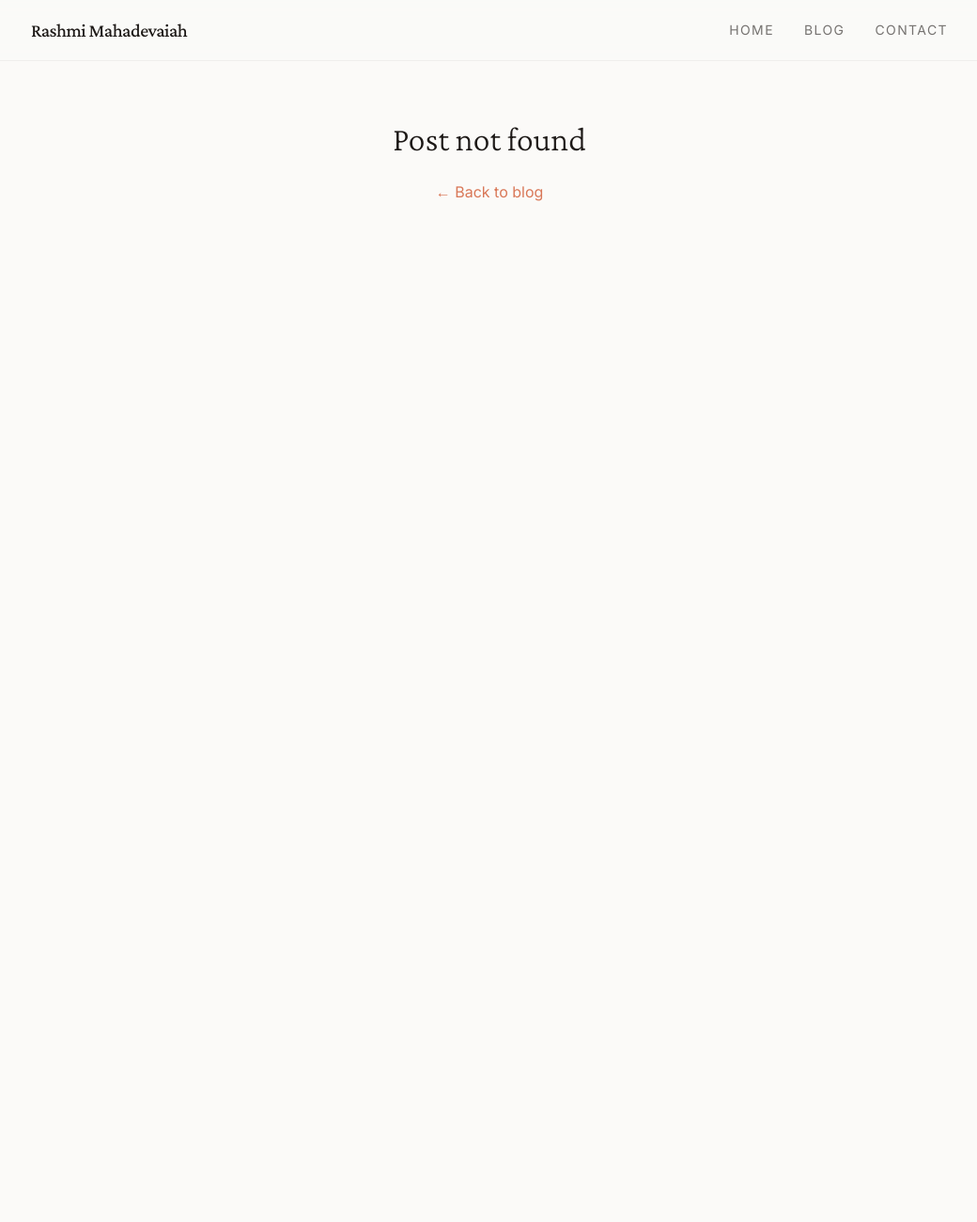
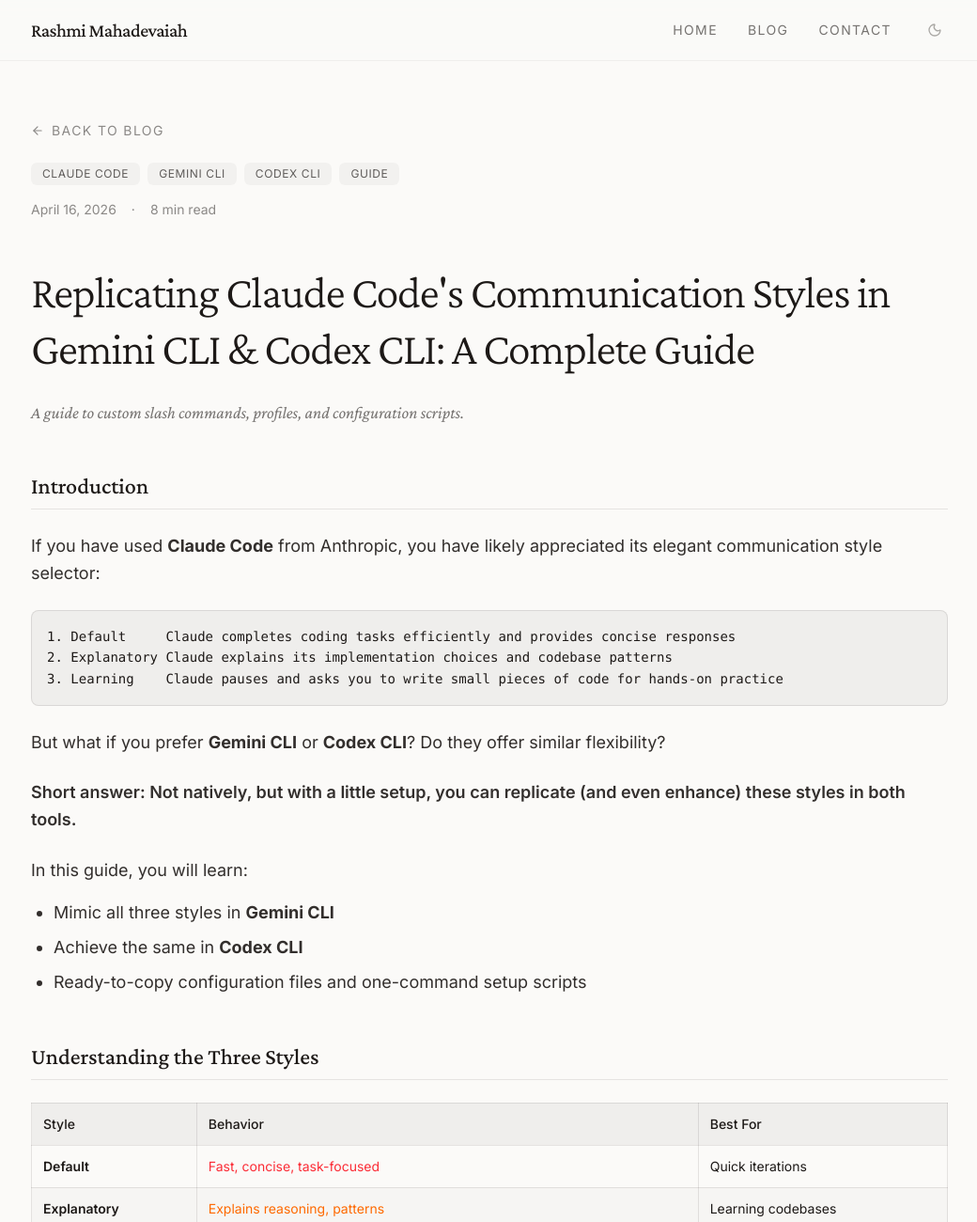
Before and after one commit to mahadevaiahrashmi/mahadevaiahrashmi.github.io, a React (Vite) app: page /blog/claude-style-replication in a window 1280 px wide. Before the commit this address had no page. Shown: the top 1300 px of the page at 94% size, without its empty margins (119-1159 px from the left). Before the commit the page ends 800 px from the top, so only its background shows below. Built offline with nearby package versions, Linux system fonts and the light colour scheme.

Commit message:
feat: add 'Replicating Claude Code Styles' blog post
- Extract content from comm.html into ClaudeStyleReplicationPost component
- Register post metadata and route
- Clean up source comm.html file

```diff
--- a/src/blog/posts.ts
+++ b/src/blog/posts.ts
@@ -34,4 +34,14 @@
     excerpt:
       "How we built a smart reordering system that tracks inventory and restocks kitchen supplies autonomously, saving hours of manual shopping every month.",
   },
+  {
+    slug: "claude-style-replication",
+    title: "Replicating Claude Code's Communication Styles",
+    subtitle: "A Complete Guide for Gemini CLI & Codex CLI",
+    date: "2026-04-16",
+    readTime: "8 min read",
+    tags: ["Claude Code", "Gemini CLI", "Codex CLI", "Guide"],
+    excerpt:
+      "Learn how to mimic Claude Code's elegant communication styles in Gemini and Codex CLI using custom slash commands, profiles, and configuration scripts.",
+  },
 ];
--- a/src/components/BlogPost.tsx
+++ b/src/components/BlogPost.tsx
@@ -611,9 +611,167 @@
   );
 }
 
+function ClaudeStyleReplicationPost() {
+  return (
+    <>
+      <h1 className="text-4xl md:text-5xl font-serif font-light tracking-tight mb-6 leading-tight">
+        Replicating Claude Code's Communication Styles in Gemini CLI & Codex CLI: A Complete Guide
+      </h1>
+
+      <p className="text-lg font-serif italic opacity-60 mb-12">
+        A guide to custom slash commands, profiles, and configuration scripts.
+      </p>
+
+      <h2 className="text-2xl font-serif font-medium mt-12 mb-6 pb-2 border-b border-anthropic-text/10">
+        Introduction
+      </h2>
+      <p className="text-lg leading-relaxed opacity-90 mb-6">
+        If you have used <strong>Claude Code</strong> from Anthropic, you have likely appreciated its elegant communication style selector:
+      </p>
+      <CodeBlock>
+{`1. Default     Claude completes coding tasks efficiently and provides concise responses
+2. Explanatory Claude explains its implementation choices and codebase patterns
+3. Learning    Claude pauses and asks you to write small pieces of code for hands-on practice`}
+      </CodeBlock>
+
+      <p className="text-lg leading-relaxed opacity-90 mb-6">
+        But what if you prefer <strong>Gemini CLI</strong> or <strong>Codex CLI</strong>? Do they offer similar flexibility?
+      </p>
+      <p className="text-lg leading-relaxed opacity-90 mb-6 font-semibold">
+        Short answer: Not natively, but with a little setup, you can replicate (and even enhance) these styles in both tools.
+      </p>
+
+      <p className="text-lg leading-relaxed opacity-90 mb-4">In this guide, you will learn:</p>
+      <ul className="list-disc pl-6 mb-6 space-y-2 text-lg leading-relaxed opacity-90">
+        <li>Mimic all three styles in <strong>Gemini CLI</strong></li>
+        <li>Achieve the same in <strong>Codex CLI</strong></li>
+        <li>Ready-to-copy configuration files and one-command setup scripts</li>
+      </ul>
+
+      <h2 className="text-2xl font-serif font-medium mt-12 mb-6 pb-2 border-b border-anthropic-text/10">
+        Understanding the Three Styles
+      </h2>
+      <div className="overflow-x-auto mb-6">
+        <table className="w-full text-sm border-collapse">
+          <thead>
+            <tr className="bg-anthropic-text/5">
+              <th className="text-left p-3 border border-anthropic-text/10 font-medium">Style</th>
+              <th className="text-left p-3 border border-anthropic-text/10 font-medium">Behavior</th>
+              <th className="text-left p-3 border border-anthropic-text/10 font-medium">Best For</th>
+            </tr>
+          </thead>
+          <tbody>
+            <tr>
+              <td className="p-3 border border-anthropic-text/10 font-semibold">Default</td>
+              <td className="p-3 border border-anthropic-text/10 text-red-500">Fast, concise, task-focused</td>
+              <td className="p-3 border border-anthropic-text/10">Quick iterations</td>
+            </tr>
+            <tr className="bg-anthropic-text/[0.02]">
+              <td className="p-3 border border-anthropic-text/10 font-semibold">Explanatory</td>
+              <td className="p-3 border border-anthropic-text/10 text-orange-500">Explains reasoning, patterns</td>
+              <td className="p-3 border border-anthropic-text/10">Learning codebases</td>
+            </tr>
+            <tr>
+              <td className="p-3 border border-anthropic-text/10 font-semibold">Learning</td>
+              <td className="p-3 border border-anthropic-text/10 text-blue-500">Interactive mentor: pauses, asks you to code</td>
+              <td className="p-3 border border-anthropic-text/10">Hands-on practice</td>
+            </tr>
+          </tbody>
+        </table>
+      </div>
+
+      <h2 className="text-2xl font-serif font-medium mt-12 mb-6 pb-2 border-b border-anthropic-text/10">
+        Gemini CLI Setup
+      </h2>
+      <p className="text-lg leading-relaxed opacity-90 mb-6">
+        Gemini CLI shines with its support for <strong>custom slash commands</strong> and <strong>GEMINI.md</strong> persistent context files.
+      </p>
+
+      <h3 className="text-xl font-serif font-medium mt-8 mb-4">Step 1: Create the Commands Directory</h3>
+      <CodeBlock>{`mkdir -p ~/.gemini/commands`}</CodeBlock>
+
+      <h3 className="text-xl font-serif font-medium mt-8 mb-4">Step 2: Create Configuration Files</h3>
+      <p className="text-lg leading-relaxed opacity-90 mb-4">
+        Create TOML files inside <code className="bg-anthropic-text/5 px-1.5 py-0.5 rounded text-sm font-mono">~/.gemini/commands/</code>:
+      </p>
+
+      <div className="space-y-6">
+        <div>
+          <h4 className="text-sm font-sans uppercase tracking-widest opacity-60 mb-2">default.toml</h4>
+          <CodeBlock>
+{`description = "Default concise and efficient mode"
+prompt = """
+You are now in Default mode (Claude Code style).
+Complete the following coding task efficiently with concise responses:
+
+{{args}}
+
+No unnecessary explanations unless asked.
+"""`}
+          </CodeBlock>
+        </div>
+
+        <div>
+          <h4 className="text-sm font-sans uppercase tracking-widest opacity-60 mb-2">explain.toml</h4>
+          <CodeBlock>
+{`description = "Explanatory mode: explains choices and patterns"
+prompt = """
+You are now in Explanatory mode.
+
+Task: {{args}}
+
+For this task:
+- Think step-by-step and explain your reasoning clearly.
+- Describe implementation choices, trade-offs, and patterns.
+- Then implement only after I confirm.
+"""`}
+          </CodeBlock>
+        </div>
+      </div>
+
+      <h3 className="text-xl font-serif font-medium mt-8 mb-4">Step 3: Use Your New Commands</h3>
+      <CodeBlock>
+{`/explain refactor the payment service to use async/await
+/learn implement JWT authentication
+/default add dark mode toggle`}
+      </CodeBlock>
+
+      <h2 className="text-2xl font-serif font-medium mt-12 mb-6 pb-2 border-b border-anthropic-text/10">
+        Codex CLI Setup
+      </h2>
+      <p className="text-lg leading-relaxed opacity-90 mb-6">
+        Codex CLI uses <strong>profiles</strong>, <strong>personalities</strong>, and <strong>AGENTS.md</strong> files for customization.
+      </p>
+
+      <h3 className="text-xl font-serif font-medium mt-8 mb-4">Step 1: Update Your Config</h3>
+      <CodeBlock>
+{`[profiles.default]
+personality = "pragmatic"
+approval_mode = "auto"
+
+[profiles.explanatory]
+personality = "friendly"
+approval_mode = "auto"
+
+[profiles.learning]
+personality = "friendly"
+approval_mode = "read-only"`}
+      </CodeBlock>
+
+      <h2 className="text-2xl font-serif font-medium mt-12 mb-6 pb-2 border-b border-anthropic-text/10">
+        Final Thoughts
+      </h2>
+      <p className="text-lg leading-relaxed opacity-90 mb-6 text-center italic">
+        "You do not need to switch tools to get the workflow you want. With a few config files and smart prompting, you can tailor any AI coding assistant to your learning style, team workflow, or project needs."
+      </p>
+    </>
+  );
+}
+
 const postContentBySlug: Record<string, ComponentType> = {
   "warehouse-routing-openenv": WarehouseRoutingPost,
   "richfeyn-smart-jar": RichFeynPost,
+  "claude-style-replication": ClaudeStyleReplicationPost,
 };
 
 function setMetaByName(name: string, content: string) {
```
